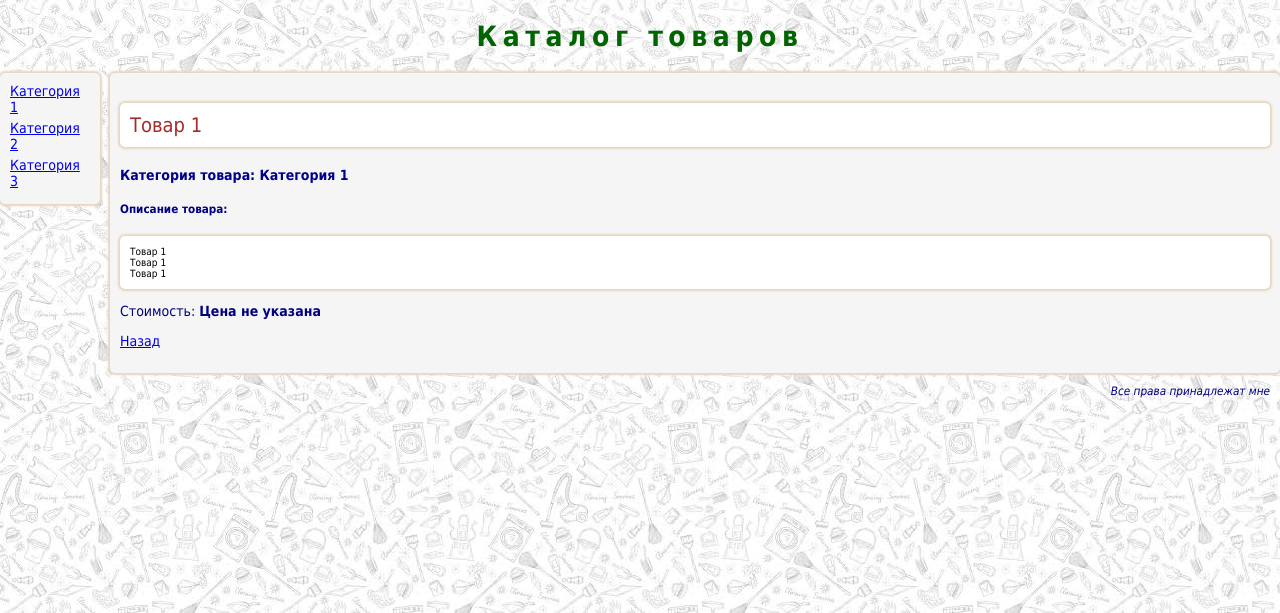
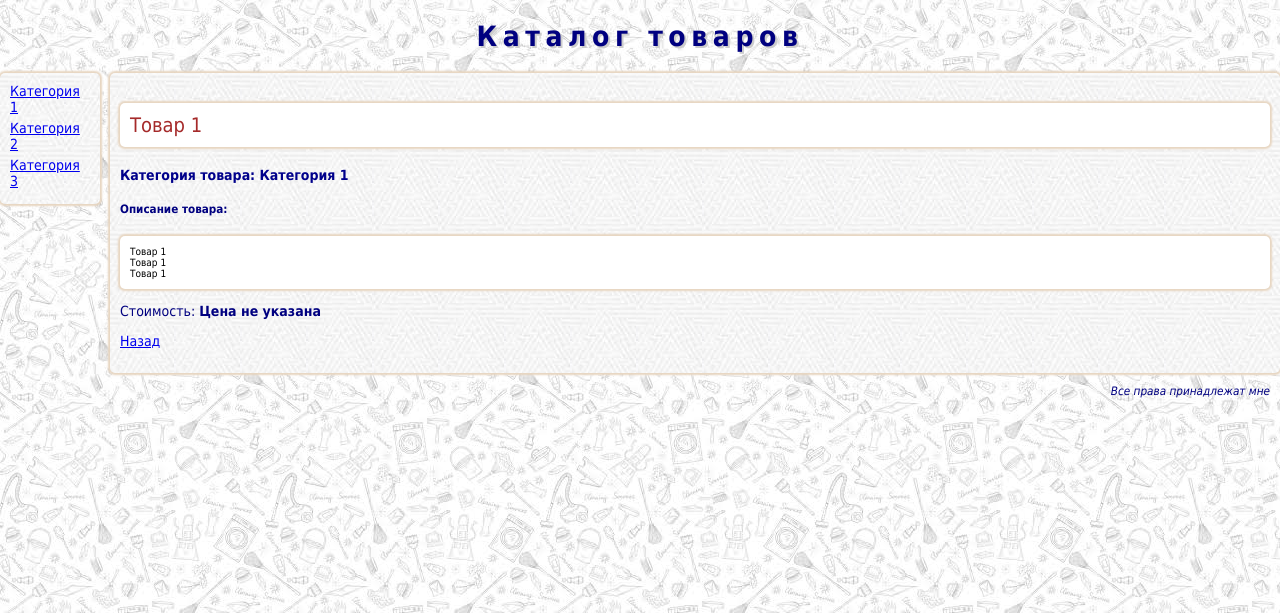
Before and after one commit to beardedjack/testProj, a Django app: page /good/1/ in a window 1280 px wide. Shown: the top 613 px of the page. Run offline with Django 3.2, Linux system fonts and the light colour scheme; data comes from the database, SQL or seed files in the repository.

Commit message:
before paginator

```diff
--- a/testSite/static/main.css
+++ b/testSite/static/main.css
@@ -3,15 +3,14 @@ body {
     margin: 0px;
     padding: 0px;
     background-color: linen;
-    font-family: Tahoma, sans-serif;
+    font-family: "Tahoma", sans-serif;
     font-size: 14px;
     background-image: url("images (2).jpg");
     color: navy;
 }
 #header {
     text-align: center;
-    color: darkgreen;
-
+    text-shadow: 2px 2px 0 #cccccc;
 }
 #header h1 {
     margin: 20px 0px 20px 0px;
@@ -26,6 +25,7 @@ body {
     width: 100px;
     padding: 10px;
     background-color: whitesmoke;
+    background-image: url("images (4).jpg");
 }
 #leftmenu ul {
     margin: 0px;
@@ -41,23 +41,21 @@ body {
     border-radius: 5px;
     box-shadow: 0 0 2px 2px #e7d5c0;
     margin-left: 110px;
-
     padding: 10px;
     background-color: whitesmoke;
-
-
+    background-image: url("images (4).jpg");
 }
 #main h2 {
     margin: 0px 0px 10px 0px;
 }
 #main table {
     width: 100%;
-
     border-collapse: collapse;
 }
 #main table td, main table th {
     border: 1px #666666 dotted;
     padding: 5px;
+    font-stretch: extra-condensed;
 }
 #main table td.centered {
     text-align: center;
@@ -93,7 +91,6 @@ body {
 }
 #footer {
     text-align: right;
-
     padding-right: 10px;
 }
 #footer p {
```
